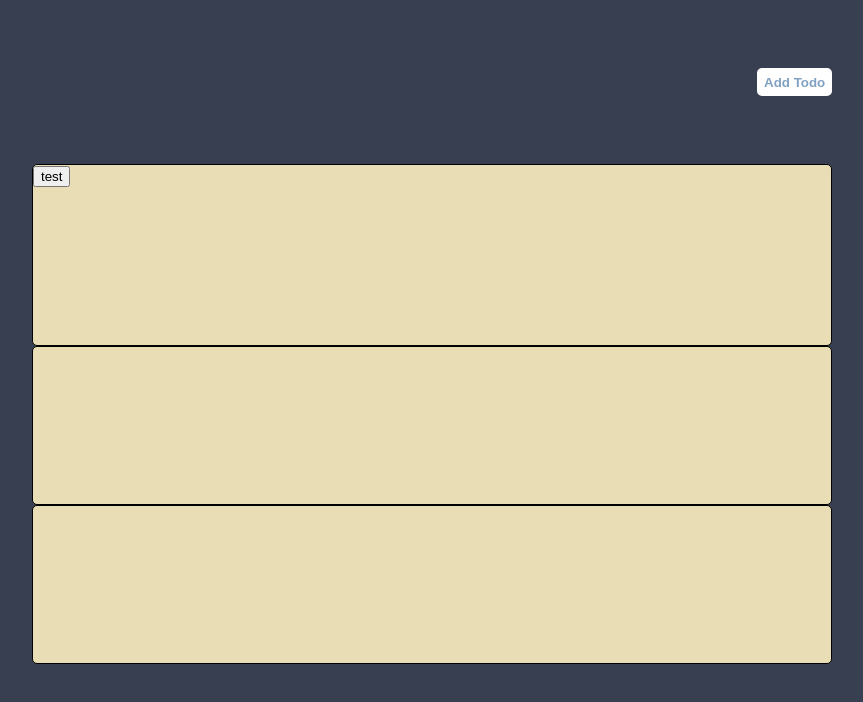
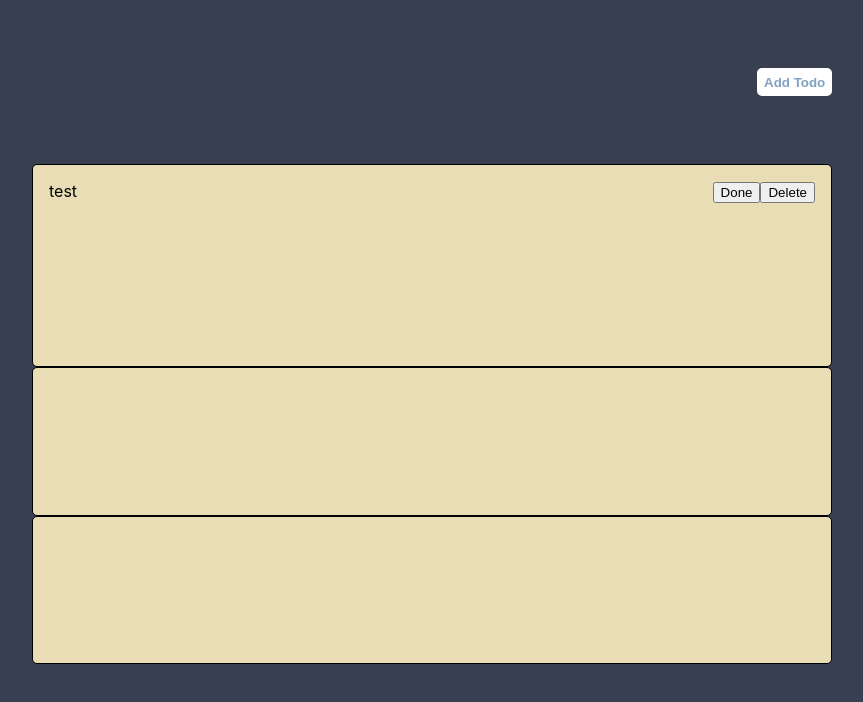
Before and after one commit to ulises-castro/todo-finito, a React (Create React App) app: page / in a window 1280 px wide. Both pictures are taken after a click on the button "Add Todo". Shown: the top 702 px of the page, without its empty margins (208-1071 px from the left). Built offline with nearby package versions, Linux system fonts and the light colour scheme.

Commit message:
Add button to mark a todo as completed

```diff
--- a/src/components/TodoItem/index.tsx
+++ b/src/components/TodoItem/index.tsx
@@ -1,19 +1,34 @@
-import React, { ReactElement, MouseEventHandler } from "react";
+import React, { ReactElement } from "react";
+import styled from "styled-components";
 
+// FIX: Typescript does not pass methods when you use spread, so we will lose our methods
 export interface TodoItemProps {
   todo: any;
-  handleRemoveTodo: (todo:number) => void;
+  handlerRemoveTodo: (todoId: number) => void;
+  handlerMarkAsDone: (todoId: number) => void;
 }
 
-export default function TodoItem({ todo, handleRemoveTodo }: TodoItemProps): ReactElement | null {
+const Todo = styled.div`
+  display: flex;
+  justify-content: space-between;
+  padding: 1rem;
+`;
 
+const TodoTitle = styled.div``;
+const TodoActions = styled.div``;
+
+export default function TodoItem({
+  todo,
+  handlerRemoveTodo,
+  handlerMarkAsDone,
+}: TodoItemProps): ReactElement | null {
   return (
-    <>
-      <div key={todo.id}>
-        <button onClick={() => handleRemoveTodo(todo.id)}>
-          {todo.title}
-        </button>
-      </div>
-    </>
+    <Todo key={todo.id}>
+      <TodoTitle>{todo.title}</TodoTitle>
+      <TodoActions>
+        <button onClick={() => handlerMarkAsDone(todo.id)}>Done</button>
+        <button onClick={() => handlerRemoveTodo(todo.id)}>Delete</button>
+      </TodoActions>
+    </Todo>
   );
 }
--- a/src/containers/TodoBoard/index.tsx
+++ b/src/containers/TodoBoard/index.tsx
@@ -38,7 +38,6 @@ const TodoStatusContainer = styled.section<ITodoStatusContainer>`
   justify-content: space-between;
 `;
 
-
 const SimpleBtn = styled(InvertedBtn)``;
 
 function TodoBoard() {
@@ -54,7 +53,7 @@ function TodoBoard() {
     dispatch({ type: "ADD_TODO", payload });
   };
 
-  const handleRemoveTodo = (
+  const handlerRemoveTodo = (
     todoId: number,
   ) => {
     const payload = todoId;
@@ -62,9 +61,11 @@ function TodoBoard() {
     dispatch({ type: "REMOVE_TODO", payload });
   };
 
+  const handlerMarkAsDone = (todoId: number) => dispatch({ type: "MARK_COMPLETED", payload: todoId})
+
   const filterTodosBy: any = (status = "done") =>
     state.todos.filter((todo: any) => todo.status === status)
-  .map((todo: any) => <TodoItem handleRemoveTodo={handleRemoveTodo} key={todo.id} todo={todo} />)
+  .map((todo: any) => <TodoItem handlerMarkAsDone={handlerMarkAsDone} handlerRemoveTodo={handlerRemoveTodo} key={todo.id} todo={todo} />)
 
   return (
     <TodoBody>
@@ -75,7 +76,7 @@ function TodoBoard() {
       </ActionBar>
       <TodoStatusContainer direction="column">
         <TodoContainer>{  filterTodosBy("undone") } </TodoContainer>
-        <TodoContainer>{  filterTodosBy("done") } </TodoContainer>
+        <TodoContainer>{  filterTodosBy("doing") } </TodoContainer>
         <TodoContainer>{  filterTodosBy() } </TodoContainer>
       </TodoStatusContainer>
     </TodoBody>
--- a/src/containers/TodoBoard/models/Todo.interface.ts
+++ b/src/containers/TodoBoard/models/Todo.interface.ts
@@ -16,7 +16,9 @@ export type TodoReducerState = {
 
 export const ADD_TODO = "ADD_TODO";
 export const REMOVE_TODO = "REMOVE_TODO";
+export const MARK_COMPLETED = 'MARK_COMPLETED'
 
 export type TodoAction =
   | { type: typeof ADD_TODO; payload: TodoBase }
-  | { type: typeof REMOVE_TODO; payload: number };
+  | { type: typeof REMOVE_TODO; payload: number }
+  | { type: typeof MARK_COMPLETED; payload: number };
--- a/src/containers/TodoBoard/todoReducer.tsx
+++ b/src/containers/TodoBoard/todoReducer.tsx
@@ -1,4 +1,4 @@
-import { TodoAction, ADD_TODO, REMOVE_TODO, TodoProps, TodoReducerState, TodoBase } from "./models/Todo.interface";
+import { ADD_TODO, REMOVE_TODO, MARK_COMPLETED, TodoAction,  TodoProps, TodoReducerState, TodoBase } from "./models/Todo.interface";
 
 export const initialTodoState: TodoReducerState = {
   todos: [],
@@ -23,6 +23,17 @@ const todoReducer = (
         todos: [...state.todos, newTodo],
       };
     }
+    case MARK_COMPLETED: {
+      const findIndex = state.todos.findIndex(todo => todo.id === action.payload)
+      const todos = [ ...state.todos ]
+
+      todos[findIndex].status = 'done'
+
+      return {
+        ...state,
+        todos
+      }
+    }
     case REMOVE_TODO: {
       const filteredTodos = state.todos
         .filter((todo: TodoBase) => todo.id !== action.payload)
```
